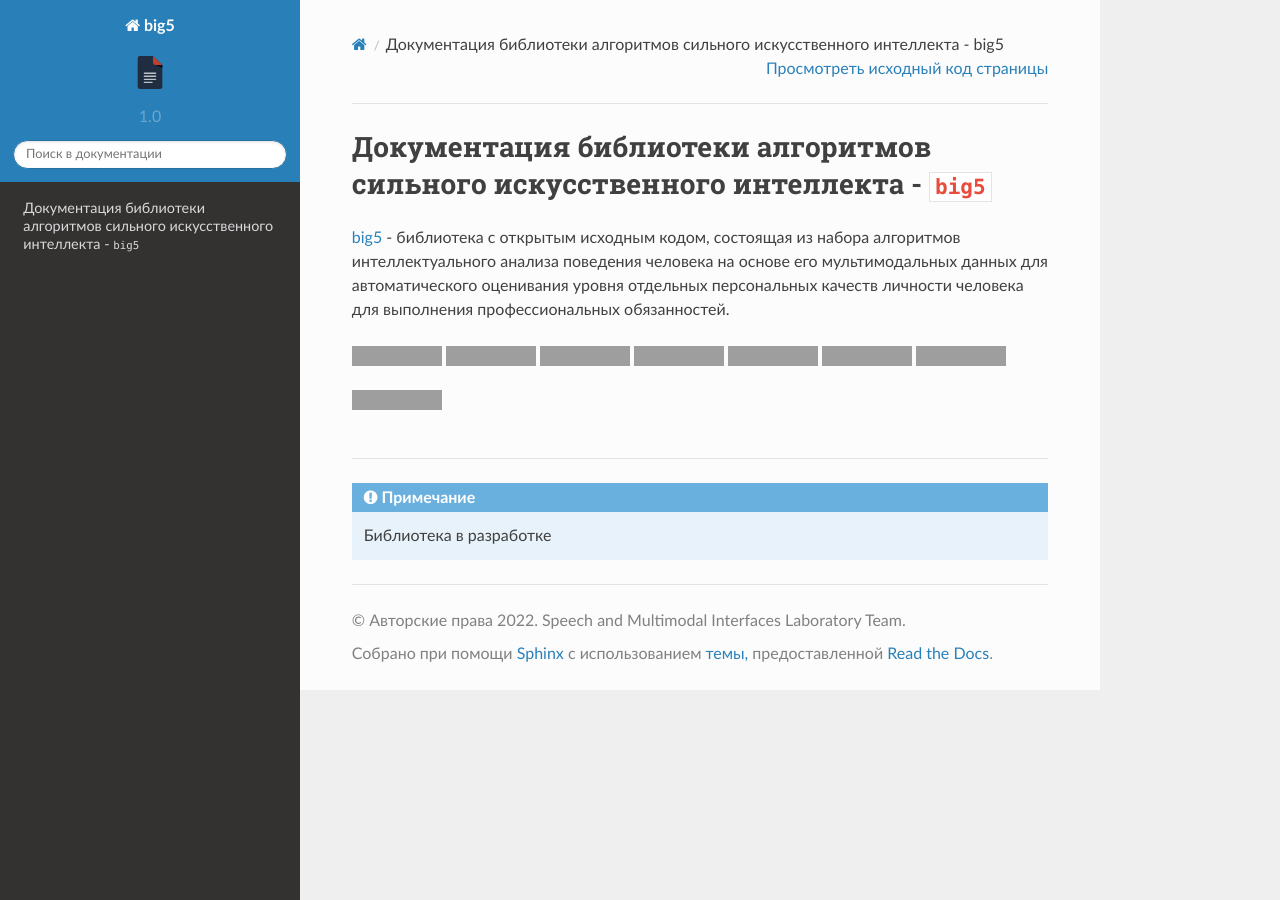
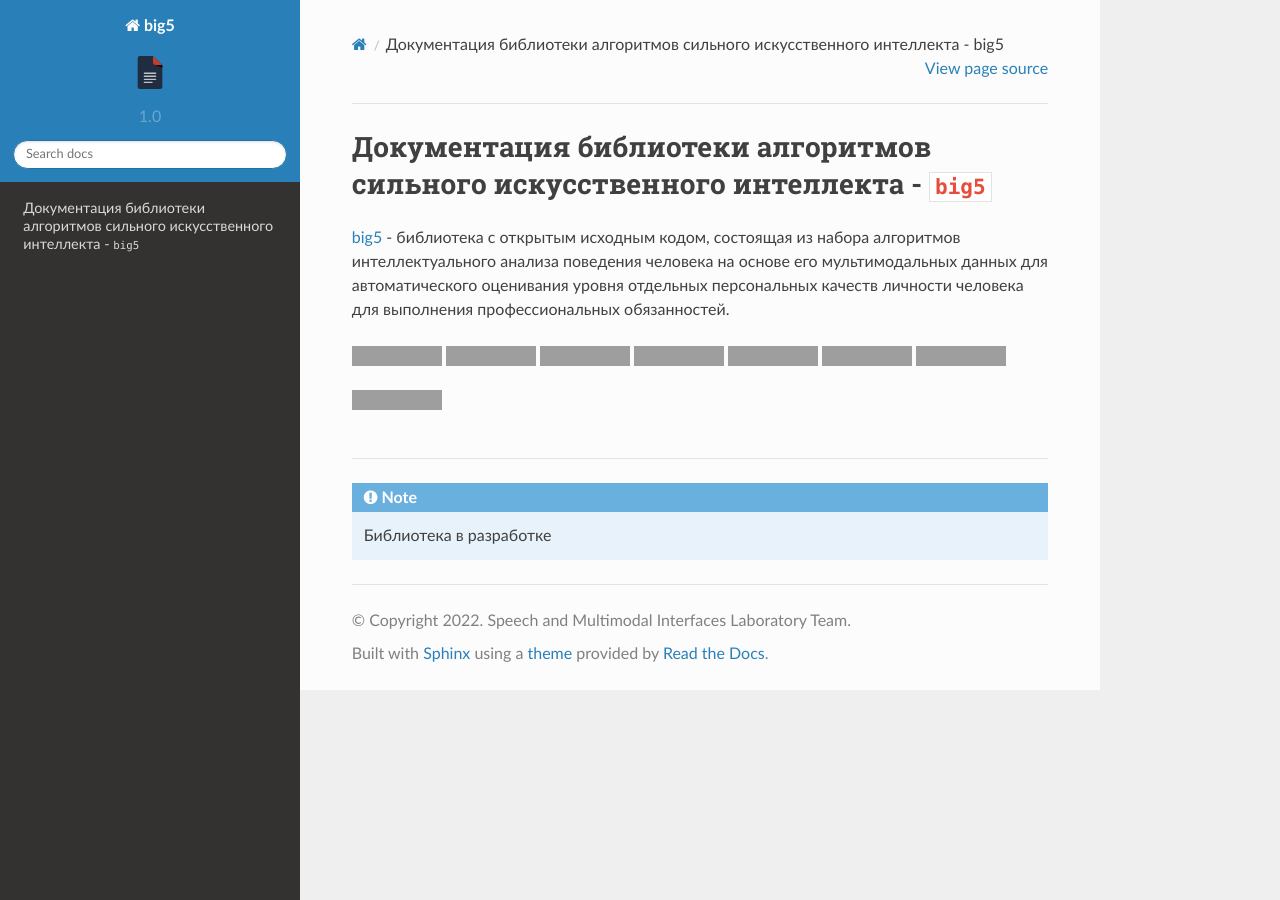
Before and after one commit to DmitryRyumin/big5, a Sphinx documentation site: the page built from docs/source/index.rst, in a window 1280 px wide, cut to the strip 0-900 px from the top of the page. Built offline with Sphinx 7.4.7 and the Read the Docs theme 2.0.0, drawn with Linux system fonts in a browser that asks for light colours; part of the change alters nothing that is shown; grey boxes are pictures that could not be loaded.

```diff
--- a/docs/source/conf.py
+++ b/docs/source/conf.py
@@ -86,7 +86,7 @@ extensions = [
 # sphinx-build -b gettext docs/source/ docs/build/gettext
 # sphinx-intl update -p docs/build/gettext -l en -l ru
 # sphinx-build -a -b html -D language=en ./docs/source ./docs/build/en
-language = 'ru'
+language = None # 'ru'
 locale_dirs = ['../../locales']
 gettext_uuid = True
 gettext_compact = False # 'docs'
```
